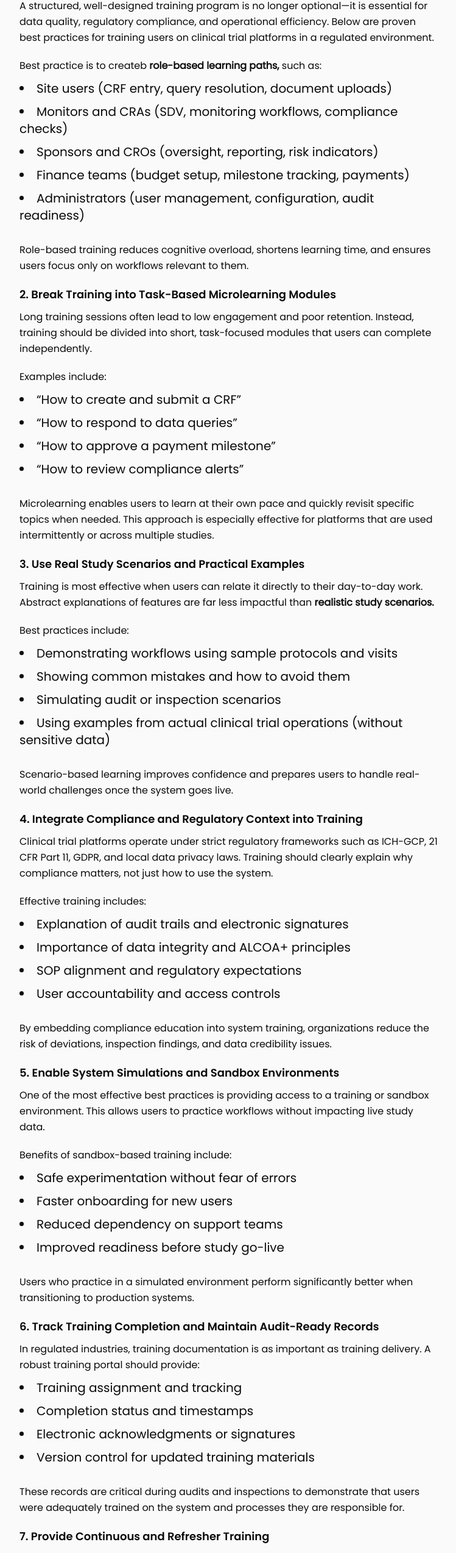
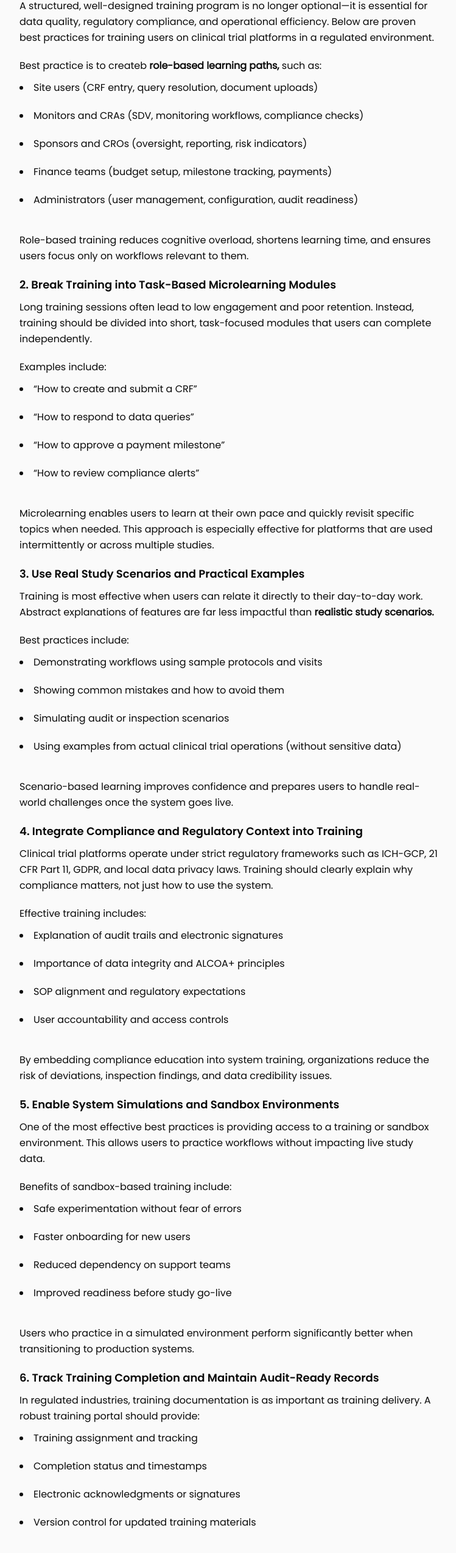
Before and after one commit to therareaniket/academy-website, a Next.js app: page /Blogs/best-practices-for-training-users-on-clinical-trial-platforms in a window 1280 px wide. Shown: the part 1113-3659 px from the top of the page at 61% size, without its empty margins (398-1147 px from the left). Built offline with nearby package versions, Linux system fonts and the light colour scheme.

Commit message:
fix 🐛: Blog <li> font change and Header Spacing Issues

```diff
--- a/src/app/Blogs/best-practices-for-training-users-on-clinical-trial-platforms/page.tsx
+++ b/src/app/Blogs/best-practices-for-training-users-on-clinical-trial-platforms/page.tsx
@@ -65,11 +65,11 @@ export default function TrainingUsersOnClinicalPlatform() {
                                     <p className="h6 text-rg">Best practice is to createb <b>role-based learning paths,</b> such as:</p>
 
                                     <ul>
-                                        <li>Site users (CRF entry, query resolution, document uploads)</li>
-                                        <li>Monitors and CRAs (SDV, monitoring workflows, compliance checks)</li>
-                                        <li>Sponsors and CROs (oversight, reporting, risk indicators)</li>
-                                        <li>Finance teams (budget setup, milestone tracking, payments)</li>
-                                        <li>Administrators (user management, configuration, audit readiness)</li>
+                                        <li className="h6">Site users (CRF entry, query resolution, document uploads)</li>
+                                        <li className="h6">Monitors and CRAs (SDV, monitoring workflows, compliance checks)</li>
+                                        <li className="h6">Sponsors and CROs (oversight, reporting, risk indicators)</li>
+                                        <li className="h6">Finance teams (budget setup, milestone tracking, payments)</li>
+                                        <li className="h6">Administrators (user management, configuration, audit readiness)</li>
                                     </ul>
 
                                     <p className="h6 text-rg resources-deatil-sub-para">Role-based training reduces cognitive overload, shortens learning time, and ensures users focus only on workflows relevant to them.</p>
@@ -83,10 +83,10 @@ export default function TrainingUsersOnClinicalPlatform() {
                                     <p className="h6 text-rg">Examples include: </p>
 
                                     <ul>
-                                        <li>“How to create and submit a CRF”</li>
-                                        <li>“How to respond to data queries”</li>
-                                        <li>“How to approve a payment milestone”</li>
-                                        <li>“How to review compliance alerts”</li>
+                                        <li className="h6">“How to create and submit a CRF”</li>
+                                        <li className="h6">“How to respond to data queries”</li>
+                                        <li className="h6">“How to approve a payment milestone”</li>
+                                        <li className="h6">“How to review compliance alerts”</li>
                                     </ul>
 
                                     <p className="h6 text-rg resources-deatil-sub-para">Microlearning enables users to learn at their own pace and quickly revisit specific topics when needed. This approach is especially effective for platforms that are used intermittently or across multiple studies.</p>
@@ -100,10 +100,10 @@ export default function TrainingUsersOnClinicalPlatform() {
                                     <p className="h6 text-rg">Best practices include: </p>
 
                                     <ul>
-                                        <li>Demonstrating workflows using sample protocols and visits</li>
-                                        <li>Showing common mistakes and how to avoid them</li>
-                                        <li>Simulating audit or inspection scenarios</li>
-                                        <li>Using examples from actual clinical trial operations (without sensitive data)</li>
+                                        <li className="h6">Demonstrating workflows using sample protocols and visits</li>
+                                        <li className="h6">Showing common mistakes and how to avoid them</li>
+                                        <li className="h6">Simulating audit or inspection scenarios</li>
+                                        <li className="h6">Using examples from actual clinical trial operations (without sensitive data)</li>
                                     </ul>
 
                                     <p className="h6 text-rg resources-deatil-sub-para">Scenario-based learning improves confidence and prepares users to handle real-world challenges once the system goes live.</p>
@@ -117,10 +117,10 @@ export default function TrainingUsersOnClinicalPlatform() {
                                     <p className="h6 text-rg">Effective training includes: </p>
 
                                     <ul>
-                                        <li>Explanation of audit trails and electronic signatures</li>
-                                        <li>Importance of data integrity and ALCOA+ principles</li>
-                                        <li>SOP alignment and regulatory expectations</li>
-                                        <li>User accountability and access controls</li>
+                                        <li className="h6">Explanation of audit trails and electronic signatures</li>
+                                        <li className="h6">Importance of data integrity and ALCOA+ principles</li>
+                                        <li className="h6">SOP alignment and regulatory expectations</li>
+                                        <li className="h6">User accountability and access controls</li>
                                     </ul>
 
                                     <p className="h6 text-rg resources-deatil-sub-para">By embedding compliance education into system training, organizations reduce the risk of deviations, inspection findings, and data credibility issues.</p>
@@ -134,10 +134,10 @@ export default function TrainingUsersOnClinicalPlatform() {
                                     <p className="h6 text-rg">Benefits of sandbox-based training include: </p>
 
                                     <ul>
-                                        <li>Safe experimentation without fear of errors</li>
-                                        <li>Faster onboarding for new users</li>
-                                        <li>Reduced dependency on support teams</li>
-                                        <li>Improved readiness before study go-live</li>
+                                        <li className="h6">Safe experimentation without fear of errors</li>
+                                        <li className="h6">Faster onboarding for new users</li>
+                                        <li className="h6">Reduced dependency on support teams</li>
+                                        <li className="h6">Improved readiness before study go-live</li>
                                     </ul>
 
                                     <p className="h6 text-rg resources-deatil-sub-para">Users who practice in a simulated environment perform significantly better when transitioning to production systems.</p>
@@ -149,10 +149,10 @@ export default function TrainingUsersOnClinicalPlatform() {
                                     <p className="h6 text-rg">In regulated industries, training documentation is as important as training delivery. A robust training portal should provide:</p>
 
                                     <ul>
-                                        <li>Training assignment and tracking</li>
-                                        <li>Completion status and timestamps</li>
-                                        <li>Electronic acknowledgments or signatures </li>
-                                        <li>Version control for updated training materials </li>
+                                        <li className="h6">Training assignment and tracking</li>
+                                        <li className="h6">Completion status and timestamps</li>
+                                        <li className="h6">Electronic acknowledgments or signatures </li>
+                                        <li className="h6">Version control for updated training materials </li>
                                     </ul>
 
                                     <p className="h6 text-rg resources-deatil-sub-para">These records are critical during audits and inspections to demonstrate that users were adequately trained on the system and processes they are responsible for.</p>
@@ -166,10 +166,10 @@ export default function TrainingUsersOnClinicalPlatform() {
                                     <p className="h6 text-rg">Best practices include: </p>
 
                                     <ul>
-                                        <li>Refresher training before major study milestones</li>
-                                        <li>Update-specific training when new features are released</li>
-                                        <li>Mandatory re-training for compliance-critical changes</li>
-                                        <li>Notifications for overdue or upcoming training</li>
+                                        <li className="h6">Refresher training before major study milestones</li>
+                                        <li className="h6">Update-specific training when new features are released</li>
+                                        <li className="h6">Mandatory re-training for compliance-critical changes</li>
+                                        <li className="h6">Notifications for overdue or upcoming training</li>
                                     </ul>
 
                                     <p className="h6 text-rg resources-deatil-sub-para">Continuous training ensures consistent platform usage across studies and prevents knowledge gaps over time.</p>
@@ -183,10 +183,10 @@ export default function TrainingUsersOnClinicalPlatform() {
                                     <p className="h6 text-rg">Examples include: </p>
 
                                     <ul>
-                                        <li>Contextual help links</li>
-                                        <li>In-application tutorials</li>
-                                        <li>Quick reference guides</li>
-                                        <li>Searchable knowledge bases</li>
+                                        <li className="h6">Contextual help links</li>
+                                        <li className="h6">In-application tutorials</li>
+                                        <li className="h6">Quick reference guides</li>
+                                        <li className="h6">Searchable knowledge bases</li>
                                     </ul>
 
                                     <p className="h6 text-rg resources-deatil-sub-para">This “learning-in-the-flow-of-work” approach reduces support tickets and empowers users to resolve issues independently.</p>
@@ -198,9 +198,9 @@ export default function TrainingUsersOnClinicalPlatform() {
                                     <p className="h6 text-rg">User feedback is essential for refining training effectiveness. Training portals should allow users to: </p>
 
                                     <ul>
-                                        <li>Rate training modules</li>
-                                        <li>Submit feedback or questions</li>
-                                        <li>Request additional topics</li>
+                                        <li className="h6">Rate training modules</li>
+                                        <li className="h6">Submit feedback or questions</li>
+                                        <li className="h6">Request additional topics</li>
                                     </ul>
 
                                     <p className="h6 text-rg resources-deatil-sub-para">Analysing feedback helps identify unclear workflows, training gaps, and opportunities for improvement. Over time, this leads to a more intuitive platform and better user satisfaction.</p>
--- a/src/components/Header.tsx
+++ b/src/components/Header.tsx
@@ -70,9 +70,9 @@ export default function Header() {
 										<li>
 											<Link href="/Solutions" className={`menu-link h3 ${pathname === '/Solutions' ? 'active-header-link' : ''}`}>Solutions</Link>
 										</li>
-										<li>
-											{/* <Link href="/Courses" className={`menu-link h3 ${pathname === '/Courses' ? 'active-header-link' : ''}`}>Courses</Link> */}
-										</li>
+										{/* <li>
+											<Link href="/Courses" className={`menu-link h3 ${pathname === '/Courses' ? 'active-header-link' : ''}`}>Courses</Link>
+										</li> */}
 										<li>
 											<Link href="/Resources" className={`menu-link h3 ${pathname === '/Resources' ? 'active-header-link' : ''}`}>Resources</Link>
 										</li>
```
Also changed, not shown: src/app/Blogs/best-practices-for-compliance-training-in-regulated-clinical-systems/page.tsx (+18 -18 lines), src/app/Blogs/how-training-portal-improve-compliance-readiness-during-audits-introduction/page.tsx (+16 -16 lines), src/app/Blogs/why-continuous-training-is-essential-for-modern-clinical-trial/page.tsx (+17 -17 lines).
